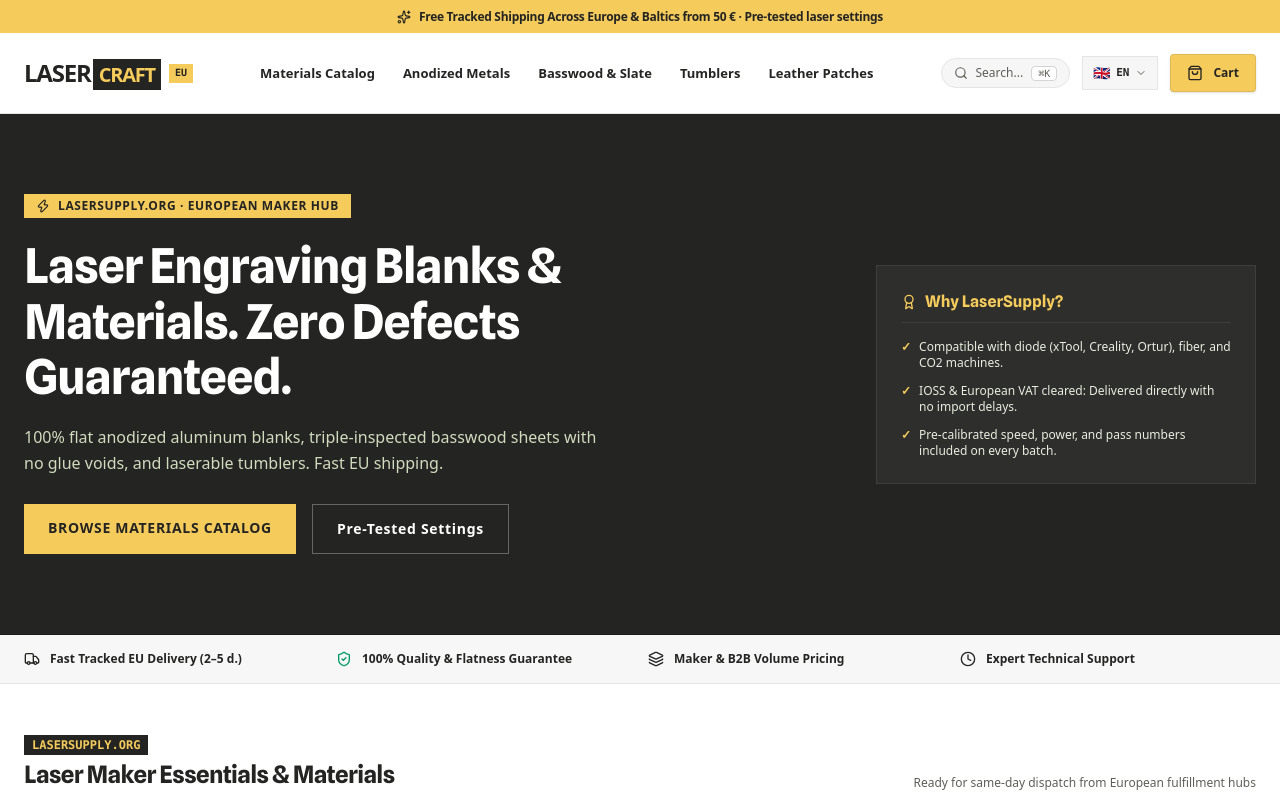
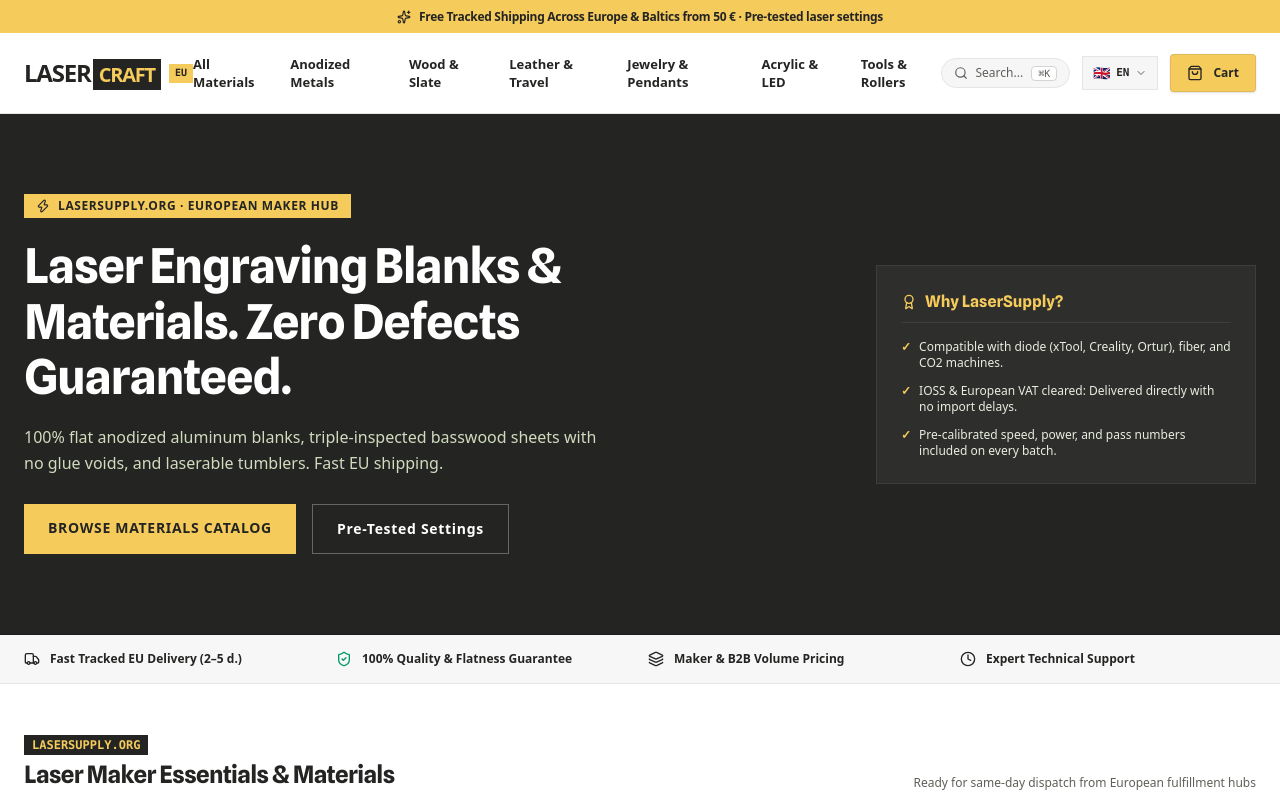
Before and after one commit to grrzlis/lasersupply-shop, a Next.js app: page /en in a window 1280 px wide. Shown: the top 800 px of the page. Built offline with nearby package versions, Linux system fonts and the light colour scheme.

Commit message:
fix: connect navbar category menu to catalog filter and scroll

```diff
--- a/src/components/CatalogWithSidebar.tsx
+++ b/src/components/CatalogWithSidebar.tsx
@@ -1,6 +1,6 @@
 'use client';
 
-import React, { useState } from 'react';
+import React, { useState, useEffect } from 'react';
 import { Product } from '@/types/product';
 import { CATEGORIES } from '@/lib/categories';
 import { ProductCard } from './ProductCard';
@@ -38,6 +38,32 @@ export function CatalogWithSidebar({
 }) {
   const [activeCategory, setActiveCategory] = useState<string>('all');
   const [searchQuery, setSearchQuery] = useState<string>('');
+
+  useEffect(() => {
+    const handleCategoryEvent = (e: any) => {
+      if (e.detail) {
+        setActiveCategory(e.detail);
+      }
+    };
+
+    const handleHash = () => {
+      const hash = window.location.hash.replace('#', '');
+      if (hash && hash.startsWith('cat_')) {
+        setActiveCategory(hash);
+      } else if (hash === 'catalog') {
+        setActiveCategory('all');
+      }
+    };
+
+    window.addEventListener('filter-category', handleCategoryEvent);
+    window.addEventListener('hashchange', handleHash);
+    handleHash();
+
+    return () => {
+      window.removeEventListener('filter-category', handleCategoryEvent);
+      window.removeEventListener('hashchange', handleHash);
+    };
+  }, []);
 
   const filteredProducts = products.filter((p) => {
     const matchesCategory = activeCategory === 'all' || p.category_id === activeCategory;
--- a/src/components/Navbar.tsx
+++ b/src/components/Navbar.tsx
@@ -44,20 +44,82 @@ export function Navbar({ locale = 'en' }: { locale?: Locale }) {
 
         {/* Navigation Categories */}
         <nav className="hidden lg:flex items-center gap-7 text-[13px] font-bold text-[#242423]">
-          <a href="#catalog" className="hover:text-[#f5cb5c] transition">
-            Materials Catalog
+          <a
+            href="#catalog"
+            onClick={(e) => {
+              e.preventDefault();
+              window.dispatchEvent(new CustomEvent('filter-category', { detail: 'all' }));
+              document.getElementById('catalog')?.scrollIntoView({ behavior: 'smooth' });
+            }}
+            className="hover:text-[#f5cb5c] transition"
+          >
+            All Materials
           </a>
-          <a href="#catalog" className="hover:text-[#f5cb5c] transition">
+          <a
+            href="#cat_metal"
+            onClick={(e) => {
+              e.preventDefault();
+              window.dispatchEvent(new CustomEvent('filter-category', { detail: 'cat_metal' }));
+              document.getElementById('catalog')?.scrollIntoView({ behavior: 'smooth' });
+            }}
+            className="hover:text-[#f5cb5c] transition"
+          >
             Anodized Metals
           </a>
-          <a href="#catalog" className="hover:text-[#f5cb5c] transition">
-            Basswood & Slate
+          <a
+            href="#cat_wood"
+            onClick={(e) => {
+              e.preventDefault();
+              window.dispatchEvent(new CustomEvent('filter-category', { detail: 'cat_wood' }));
+              document.getElementById('catalog')?.scrollIntoView({ behavior: 'smooth' });
+            }}
+            className="hover:text-[#f5cb5c] transition"
+          >
+            Wood & Slate
           </a>
-          <a href="#catalog" className="hover:text-[#f5cb5c] transition">
-            Tumblers
+          <a
+            href="#cat_leather"
+            onClick={(e) => {
+              e.preventDefault();
+              window.dispatchEvent(new CustomEvent('filter-category', { detail: 'cat_leather' }));
+              document.getElementById('catalog')?.scrollIntoView({ behavior: 'smooth' });
+            }}
+            className="hover:text-[#f5cb5c] transition"
+          >
+            Leather & Travel
           </a>
-          <a href="#catalog" className="hover:text-[#f5cb5c] transition">
-            Leather Patches
+          <a
+            href="#cat_jewelry"
+            onClick={(e) => {
+              e.preventDefault();
+              window.dispatchEvent(new CustomEvent('filter-category', { detail: 'cat_jewelry' }));
+              document.getElementById('catalog')?.scrollIntoView({ behavior: 'smooth' });
+            }}
+            className="hover:text-[#f5cb5c] transition"
+          >
+            Jewelry & Pendants
+          </a>
+          <a
+            href="#cat_acrylic"
+            onClick={(e) => {
+              e.preventDefault();
+              window.dispatchEvent(new CustomEvent('filter-category', { detail: 'cat_acrylic' }));
+              document.getElementById('catalog')?.scrollIntoView({ behavior: 'smooth' });
+            }}
+            className="hover:text-[#f5cb5c] transition"
+          >
+            Acrylic & LED
+          </a>
+          <a
+            href="#cat_accessories"
+            onClick={(e) => {
+              e.preventDefault();
+              window.dispatchEvent(new CustomEvent('filter-category', { detail: 'cat_accessories' }));
+              document.getElementById('catalog')?.scrollIntoView({ behavior: 'smooth' });
+            }}
+            className="hover:text-[#f5cb5c] transition"
+          >
+            Tools & Rollers
           </a>
         </nav>
 
--- a/src/lib/categories.ts
+++ b/src/lib/categories.ts
@@ -104,6 +104,20 @@ export const CATEGORIES: Category[] = [
     icon: 'Wrench',
   },
   {
+    id: 'cat_jewelry',
+    name: {
+      en: 'Jewelry & Pendants',
+      lt: 'Papuošalai ir Pakabukai',
+      de: 'Schmuck & Anhänger',
+      fr: 'Bijoux et Pendentifs',
+      es: 'Joyería y Colgantes',
+      pl: 'Biżuteria i Wisiorki',
+      lv: 'Rotaslietas un Kuloni',
+      et: 'Ehted ja Ripatsid',
+    },
+    icon: 'Sparkles',
+  },
+  {
     id: 'cat_bundles',
     name: {
       en: 'Starter Boxes & Kits',
```
